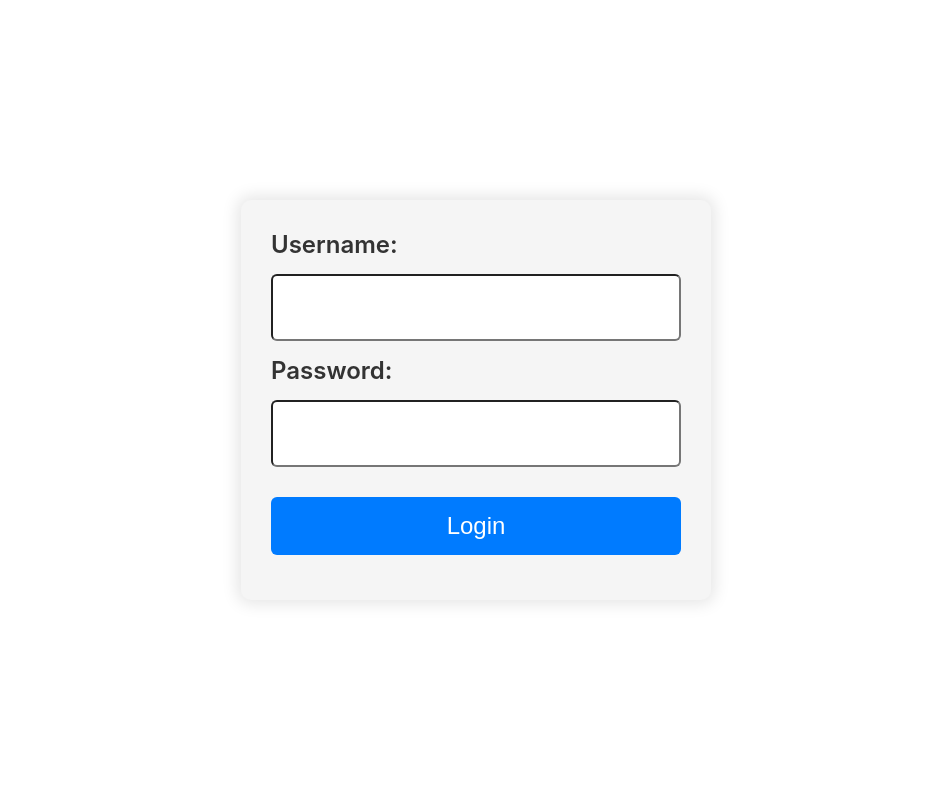
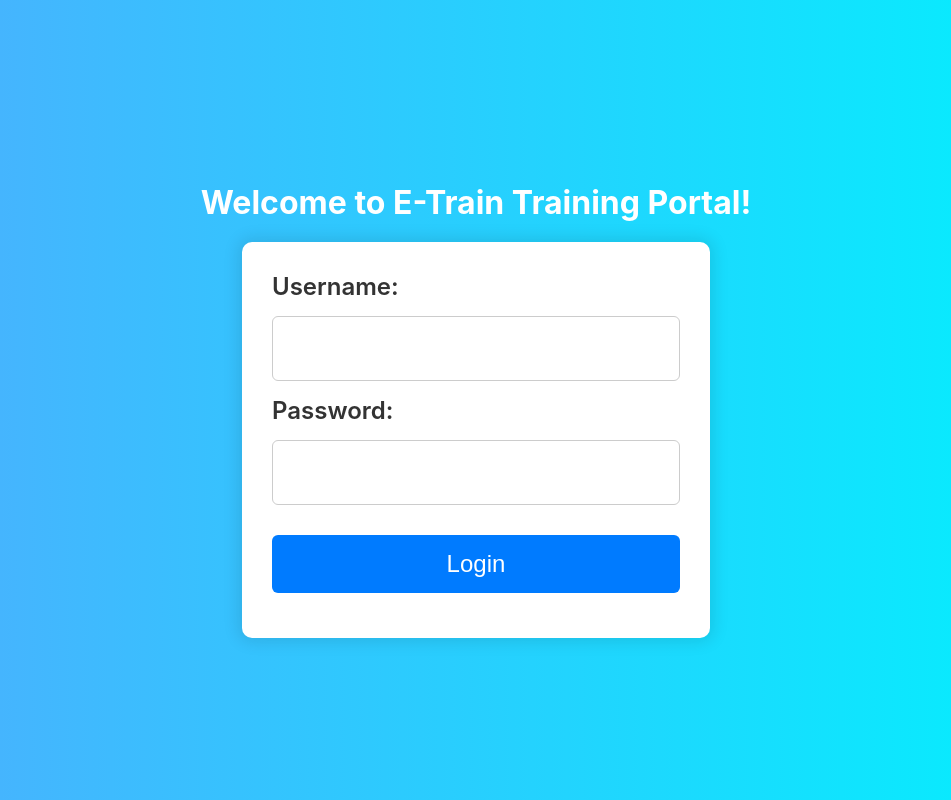
Before and after one commit to FinnieRyan/ip2-project, a React (Create React App) app: page / in a window 1280 px wide. Shown: the whole page, without its empty margins (164-1115 px from the left). Built offline with nearby package versions, Linux system fonts and the light colour scheme.

Commit message:
CSS changes to dashboards and login page

```diff
--- a/src/components/EmployeeDashboard.js
+++ b/src/components/EmployeeDashboard.js
@@ -24,6 +24,7 @@ const DashboardContainer = styled.div`
   box-shadow: 0px 0px 20px rgba(0,0,0,0.1);
   opacity: 0;
   animation: ${slideInFromLeft} 2s both;
+  background-color: #e0f0ff;
 `;
 
 const Heading = styled.h2`
@@ -37,7 +38,7 @@ const Heading = styled.h2`
 `;
 
 const Text = styled.p`
-  color: #666;
+  color: #333;
   line-height: 1.6;
   font-size: 1.5em;
   font-weight: 300;
@@ -45,15 +46,19 @@ const Text = styled.p`
 
 `;
 const RoleText = styled(Text)`
-  color: #007bff;
+  color: #333;
   font-weight: 500;
 
 `;
 
 const DepartmentText = styled(Text)`
-  color: #28a745;
+  color: #333;
   font-weight: 500;
 
+`;
+const Background = styled.div`
+  min-height: 100vh;
+  background: linear-gradient(to right, #4facfe 0%, #00f2fe 100%);
 `;
 
 
@@ -129,6 +134,7 @@ const EmployeeDashboard = () => {
 
   //render UI
   return (
+    <Background>
     <DashboardContainer>
       <Heading>Welcome, {employeeInfo.firstname}!</Heading>
       <RoleText>Job role: {user.role}</RoleText>
@@ -136,6 +142,7 @@ const EmployeeDashboard = () => {
       <Text>Here are all the courses currently in the system:</Text>
       <CourseList courses={courses} />
     </DashboardContainer>
+    </Background>
   );
 };
 
--- a/src/components/LoginForm.js
+++ b/src/components/LoginForm.js
@@ -1,5 +1,15 @@
 import React from 'react';
-import styled from 'styled-components';
+import styled, { keyframes } from 'styled-components';
+
+const fadeIn = keyframes`
+  from {
+    opacity: 0;
+  }
+
+  to {
+    opacity: 1;
+  }
+`;
 
 const Form = styled.form`
   display: flex;
@@ -10,8 +20,9 @@ const Form = styled.form`
   max-width: 600px;
   padding: 30px;
   border-radius: 10px;
-  background-color: #f5f5f5;
+  background-color: #ffffff;
   box-shadow: 0px 0px 16px 4px rgba(0,0,0,0.1);
+  animation: ${fadeIn} 2s ease-in;
 `;
 
 const Input = styled.input`
@@ -21,6 +32,7 @@ const Input = styled.input`
   border-radius: 6px;
   box-sizing: border-box;
   font-size: 1.2em;
+  border: 1px solid #ccc;
 `;
 
 const Button = styled.button`
@@ -34,6 +46,11 @@ const Button = styled.button`
   font-size: 1.5em;
   border: none;
   cursor: pointer;
+  transition: background-color 0.3s ease;
+
+  &:hover {
+    background-color: #0056b3;
+  }
 `;
 
 const Label = styled.label`
--- a/src/components/ManagerDashboard.js
+++ b/src/components/ManagerDashboard.js
@@ -19,11 +19,11 @@ const DashboardContainer = styled.div`
   max-width: 1200px;
   margin: 0 auto;
   padding: 40px;
-  background-color: #f5f5f5;
   border-radius: 10px;
   box-shadow: 0px 0px 20px rgba(0,0,0,0.1);
   opacity: 0;
   animation: ${slideInFromLeft} 2s both;
+  background-color: #e0f0ff;
 `;
 
 const Heading = styled.h2`
@@ -36,7 +36,7 @@ const Heading = styled.h2`
 `;
 
 const Text = styled.p`
-  color: #666;
+  color: #333;
   line-height: 1.6;
   font-size: 1.5em;
   font-weight: 300;
@@ -44,13 +44,17 @@ const Text = styled.p`
 `;
 
 const RoleText = styled(Text)`
-  color: #007bff;
+  color: #333;
   font-weight: 500;
 `;
 
 const DepartmentText = styled(Text)`
-  color: #28a745;
+  color: #333;
   font-weight: 500;
+`;
+const Background = styled.div`
+  min-height: 100vh;
+  background: linear-gradient(to right, #4facfe 0%, #00f2fe 100%);
 `;
 
 const ManagerDashboard = () => {
@@ -115,6 +119,7 @@ const ManagerDashboard = () => {
 
   // Render manager dashboard UI
   return (
+    <Background>
     <DashboardContainer>
       <Heading>Welcome, {managerInfo.firstname}!</Heading>
       <RoleText>Job role: {user.role}</RoleText>
@@ -122,6 +127,7 @@ const ManagerDashboard = () => {
       <Text>Here are all the courses currently in the system:</Text>
       <CourseList courses={courses} />
     </DashboardContainer>
+  </Background>
   );
 };
 
--- a/src/containers/LoginContainer.js
+++ b/src/containers/LoginContainer.js
@@ -2,13 +2,37 @@ import React, { useState,useEffect } from 'react';
 import LoginForm from '../components/LoginForm';
 import axios from 'axios';
 import { useNavigate } from 'react-router-dom';
-import styled from 'styled-components';
+import styled, { keyframes } from 'styled-components';
+
+const fadeIn = keyframes`
+  from {
+    opacity: 0;
+  }
+
+  to {
+    opacity: 1;
+  }
+`;
 
 const StyledLoginContainer = styled.div`
   display: flex;
   justify-content: center;
   align-items: center;
   height: 100vh;
+  background: linear-gradient(to right, #4facfe 0%, #00f2fe 100%);
+`;
+
+const Title = styled.h1`
+  color: #fff;
+  font-size: 2em;
+  text-align: center;
+  animation: ${fadeIn} 2s ease-in;
+  margin-bottom: 20px;
+`;
+const ContentWrapper = styled.div`
+  display: flex;
+  flex-direction: column;
+  align-items: center;
 `;
 
 function LoginContainer() {
@@ -52,6 +76,8 @@ function LoginContainer() {
 
   return (
     <StyledLoginContainer>
+      <ContentWrapper>
+        <Title>Welcome to E-Train Training Portal!</Title>
         <LoginForm
           username={username}
           onUsernameChange={setUsername}
@@ -59,6 +85,7 @@ function LoginContainer() {
           onPasswordChange={setPassword}
           onLogin={handleLogin}
         />
+      </ContentWrapper>
     </StyledLoginContainer>
   );
 }
```
Lines whose indentation alone changed are shown as unchanged.
